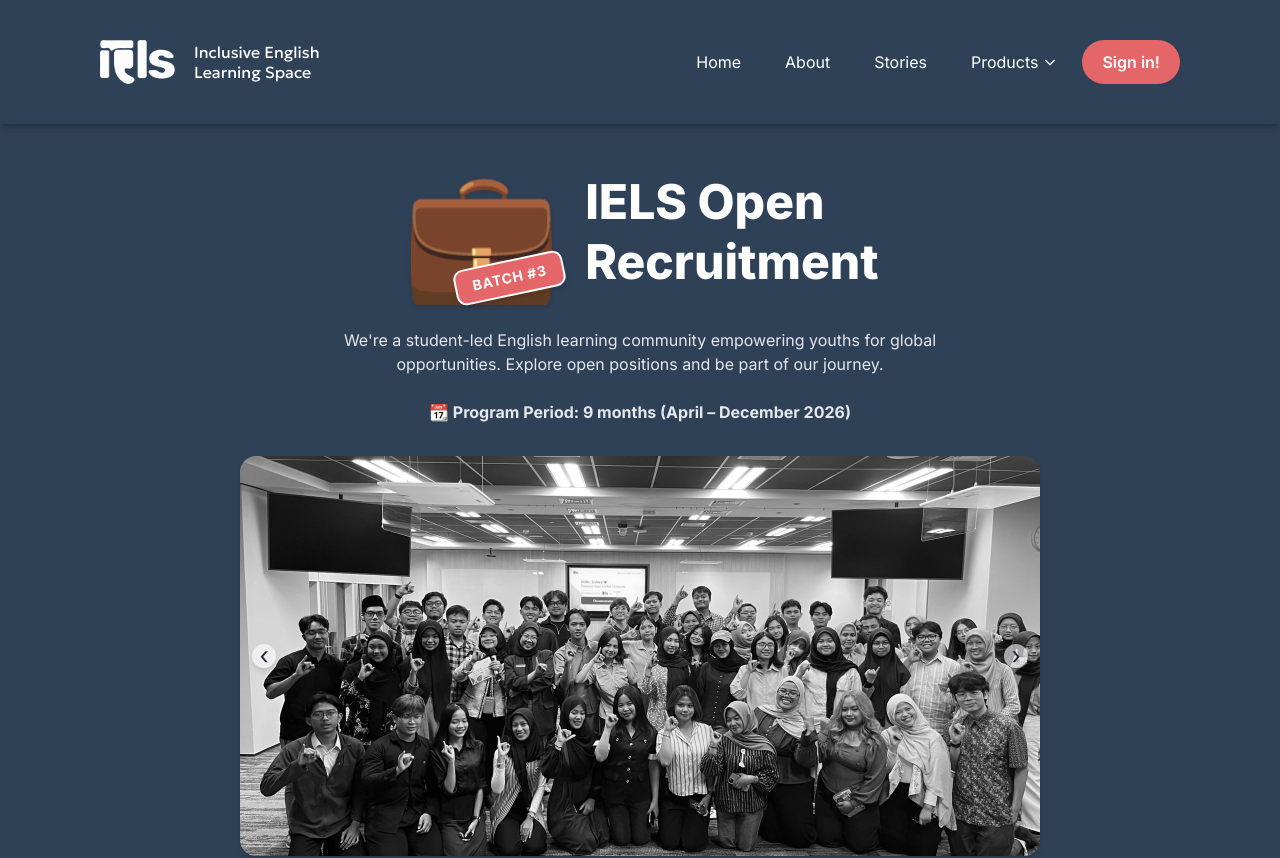
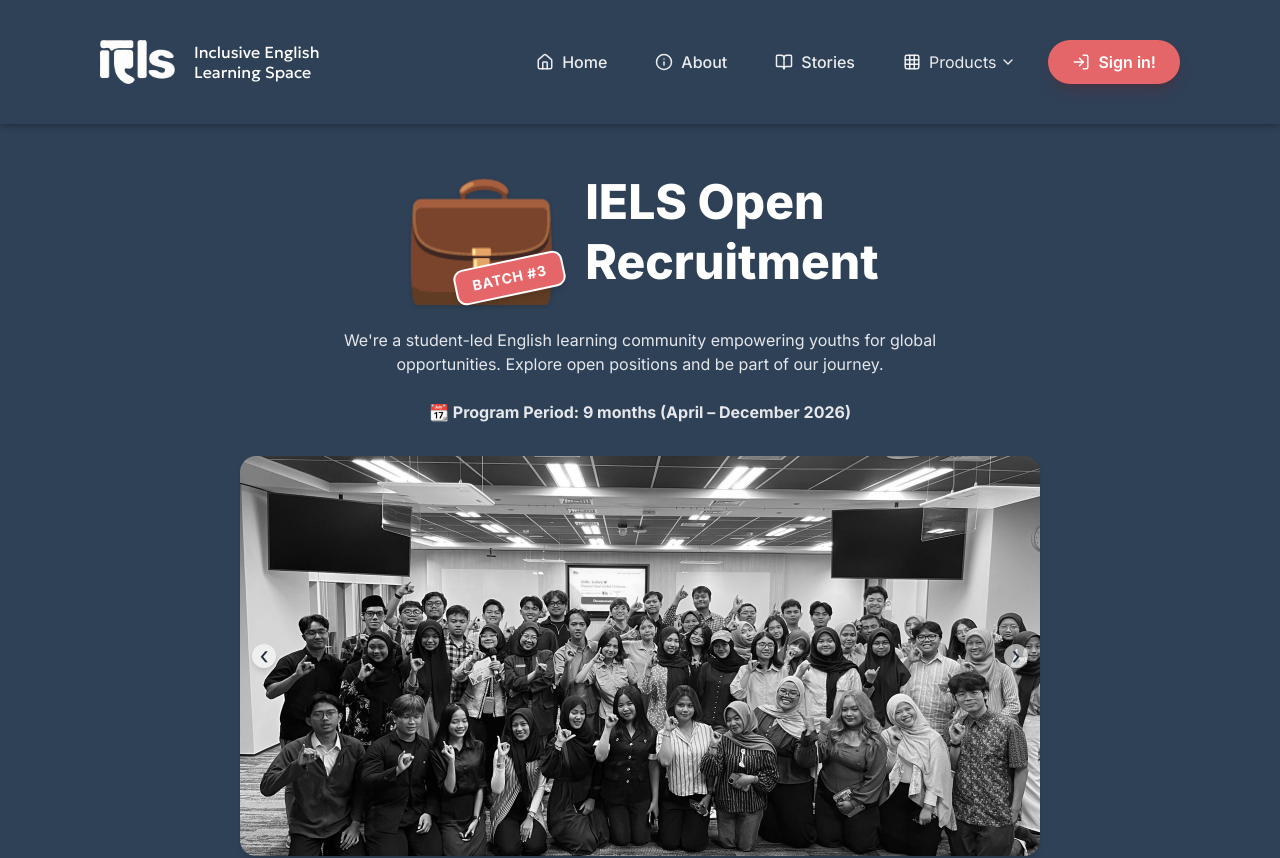
Before and after one commit to putubgs/ielsco, a Next.js app: page /careers in a window 1280 px wide. Shown: the top 858 px of the page. Built offline with nearby package versions, Linux system fonts and the light colour scheme.

Commit message:
Update header

```diff
--- a/src/app/careers/page.tsx
+++ b/src/app/careers/page.tsx
@@ -12,7 +12,7 @@ import DivisionCard from "@/components/careers/DivisionCard";
 import { Button } from "@/components/ui/button";
 import CareersFAQ from "@/components/careers/CareersFAQ";
 
-const DEADLINE = new Date("2026-01-31T23:59:59+07:00");
+const DEADLINE = new Date("2026-02-05T23:59:59+07:00");
 
 /* ===== COUNTDOWN (FIXED) ===== */
 function CountdownTimer() {
@@ -270,7 +270,7 @@ export default function CareersPage() {
               {/* COUNTDOWN (TOP) */}
     <div className="mt-10">
       <p className="text-sm uppercase tracking-widest text-white/70 mb-3">
-        <strong>Recruitment</strong> closes in
+        <strong>EXTENDED!</strong> Recruitment closes in
       </p>
       <CountdownTimer />
     </div>
--- a/src/components/careers/Timeline.tsx
+++ b/src/components/careers/Timeline.tsx
@@ -12,8 +12,8 @@ type TimelineItem = {
 
 const timeline: TimelineItem[] = [
   {
-    title: "Open Recruitment",
-    date: "11–31 January 2026",
+    title: "EXTENDED! Open Recruitment",
+    date: "11 Jan - 5 Feb 2026",
     desc: "Submit your application and choose your preferred division.",
     start: new Date("2026-01-14"),
     end: new Date("2026-01-31"),
--- a/src/components/header.tsx
+++ b/src/components/header.tsx
@@ -4,13 +4,28 @@ import Image from "next/image";
 import Link from "next/link";
 import { usePathname } from "next/navigation";
 import { useState } from "react";
+import {
+  Home,
+  Info,
+  BookOpen,
+  Grid,
+  LogIn,
+  Menu,
+  X,
+  ChevronDown,
+  Coffee,
+  GraduationCap,
+  FileCheck,
+  Calendar,
+  School,
+  Library,
+  Sparkles
+} from "lucide-react";
 
 export default function Header() {
   const pathname = usePathname();
 
   // --- LOGIKA PENYEMBUNYIAN ---
-  // Jika sedang di halaman dashboard, HENTIKAN render komponen ini sepenuhnya.
-  // Menggunakan 'return null' berarti tidak ada HTML/CSS header yang dimuat.
   if (pathname?.startsWith("/dashboard")) {
     return null;
   }
@@ -20,25 +35,27 @@ export default function Header() {
   const [openDropdown, setOpenDropdown] = useState<string | null>(null);
 
   const navItems = [
-    { name: "Home", path: "/" },
-    { name: "About", path: "/about" },
-    { name: "Stories", path: "/stories" },
+    { name: "Home", path: "/", icon: Home },
+    { name: "About", path: "/about", icon: Info },
+    { name: "Stories", path: "/stories", icon: BookOpen },
     {
       name: "Products",
       path: "/products",
+      icon: Grid,
       children: [
-        { name: "IELS Lounge", path: "/iels-lounge" },
-        { name: "IELS Courses", path: "/products/courses" },
-        { name: "IELS English Test", path: "/test" },
-        { name: "IELS Events", path: "/events" },
-        { name: "IELS for Schools", path: "/products/schools" },
-        { name: "E-books & Recordings", path: "/products/resources" },
+        { name: "IELS Lounge", path: "/iels-lounge", icon: Coffee },
+        { name: "IELS Courses", path: "/products/courses", icon: GraduationCap },
+        { name: "IELS English Test", path: "/test", icon: FileCheck },
+        { name: "IELS Events", path: "/events", icon: Calendar },
+        { name: "IELS for Schools", path: "/products/schools", icon: School },
+        { name: "E-books & Recordings", path: "/products/resources", icon: Library },
       ],
     },
     {
       name: "Sign in!",
       path: "/sign-in",
       isStart: true,
+      icon: LogIn
     },
   ];
 
@@ -67,16 +84,19 @@ export default function Header() {
       </Link>
 
       {/* ---------------- TABLET & DESKTOP NAV ---------------- */}
-      <div className="hidden md:flex items-center text-white gap-3">
+      <div className="hidden md:flex items-center text-white gap-2">
         {navItems.map((item) => {
+          const Icon = item.icon;
+
           // 1. Handle "Sign in!" (Start Button)
           if (item.isStart) {
             return (
               <Link
                 key={item.name}
                 href={item.path}
-                className="inline-flex items-center justify-center rounded-full px-5 py-2.5 bg-[#E56668] text-white font-semibold hover:bg-[#C04C4E] transition transform hover:scale-[1.02]"
+                className="ml-2 inline-flex items-center justify-center gap-2 rounded-full px-6 py-2.5 bg-[#E56668] text-white font-semibold hover:bg-[#C04C4E] transition transform hover:scale-[1.02] shadow-lg shadow-red-900/20"
               >
+                <Icon size={18} />
                 {item.name}
               </Link>
             );
@@ -85,65 +105,62 @@ export default function Header() {
           // 2. Handle Dropdown (Products)
           if (item.children) {
             const isOpen = openDropdown === item.name;
-            // Gunakan optional chaining (?.) untuk menghindari error jika pathname null
             const isActive = pathname?.startsWith(item.path) || pathname?.startsWith("/test") || pathname?.startsWith("/iels-lounge");
 
             return (
               <div
                 key={item.name}
                 className="relative group"
-                onMouseLeave={() => setOpenDropdown(null)} // Tutup saat mouse keluar
+                onMouseLeave={() => setOpenDropdown(null)}
               >
                 <div
-                  className={`flex items-center rounded-full transition-all ${
-                    isActive ? "bg-white text-[#2F4157]" : "hover:bg-white/20 text-white"
+                  className={`flex items-center rounded-full transition-all cursor-pointer ${
+                    isActive ? "bg-white text-[#2F4157] font-medium" : "hover:bg-white/10 text-white/90 hover:text-white"
                   }`}
                 >
-                  {/* Nama Menu Utama (Bisa diklik langsung) */}
-                  <Link href={item.path} className="pl-4 py-2 pr-1">
+                  {/* Nama Menu Utama */}
+                  <Link href={item.path} className="flex items-center gap-2 pl-5 py-2.5 pr-1">
+                    <Icon size={18} />
                     {item.name}
                   </Link>
 
-                  {/* Tombol Panah (Untuk Tablet/Touch) */}
+                  {/* Tombol Panah */}
                   <button
                     type="button"
                     onClick={(e) => {
                       e.preventDefault();
                       setOpenDropdown(isOpen ? null : item.name);
                     }}
-                    className="pr-3 py-2 flex items-center justify-center"
+                    className="pr-4 py-2 flex items-center justify-center"
                   >
-                    <svg
-                      className={`w-4 h-4 transition-transform ${
-                        isOpen ? "rotate-180" : "group-hover:rotate-180"
-                      }`}
-                      fill="none"
-                      stroke="currentColor"
-                      strokeWidth="2"
-                      viewBox="0 0 24 24"
-                    >
-                      <path d="M19 9l-7 7-7-7" />
-                    </svg>
+                    <ChevronDown
+                      size={16}
+                      className={`transition-transform duration-200 ${isOpen ? "rotate-180" : "group-hover:rotate-180"}`}
+                    />
                   </button>
                 </div>
 
-                {/* Menu Dropdown (Muncul saat Hover ATAU saat State Open) */}
+                {/* Menu Dropdown */}
                 <div
-                  className={`absolute left-0 mt-2 w-52 rounded-2xl bg-white text-[#2F4157] shadow-xl z-[60] transition-all duration-200
+                  className={`absolute left-0 mt-2 w-64 rounded-2xl bg-white text-[#2F4157] shadow-xl z-[60] transition-all duration-200 border border-gray-100 overflow-hidden
                     ${isOpen ? "opacity-100 translate-y-0 visible" : "opacity-0 -translate-y-2 invisible lg:group-hover:opacity-100 lg:group-hover:translate-y-0 lg:group-hover:visible"}
                   `}
                 >
                   <div className="py-2">
-                    {item.children.map((child) => (
+                    {item.children.map((child) => {
+                      const ChildIcon = child.icon;
+                      return (
                         <Link
                           key={child.path}
                           href={child.path}
-                        className="block px-5 py-2.5 hover:bg-gray-100 first:rounded-t-2xl last:rounded-b-2xl transition-colors"
+                          className="flex items-center gap-3 px-5 py-3 hover:bg-gray-50 transition-colors text-sm font-medium text-gray-600 hover:text-[#E56668]"
                           onClick={() => setOpenDropdown(null)}
                         >
+                          <ChildIcon size={18} className="text-gray-400" />
                           {child.name}
                         </Link>
-                    ))}
+                      );
+                    })}
                   </div>
                 </div>
               </div>
@@ -151,15 +168,18 @@ export default function Header() {
           }
 
           // 3. Normal Link
-          const isActive = pathname === item.path || pathname?.startsWith(item.path + "/");
+          const isActive = pathname === item.path;
           return (
             <Link
               key={item.path}
               href={item.path}
-              className={`px-4 py-2 rounded-full transition-colors ${
-                isActive ? "bg-white text-[#2F4157]" : "hover:bg-white/20 text-white"
+              className={`flex items-center gap-2 px-5 py-2.5 rounded-full transition-colors font-medium ${
+                isActive
+                  ? "bg-white text-[#2F4157]"
+                  : "text-white/90 hover:text-white hover:bg-white/10"
               }`}
             >
+              <Icon size={18} />
               {item.name}
             </Link>
           );
@@ -169,106 +189,107 @@ export default function Header() {
       {/* Mobile hamburger */}
       <button
         onClick={toggleMobileMenu}
-        className="md:hidden flex flex-col items-center justify-center w-8 h-8"
+        className="md:hidden flex flex-col items-center justify-center w-10 h-10 text-white"
         aria-label="Toggle menu"
       >
-        <div className={`w-6 h-0.5 bg-white transition-all ${isMobileMenuOpen ? "rotate-45 translate-y-1.5" : ""}`} />
-        <div className={`w-6 h-0.5 bg-white my-1 transition-all ${isMobileMenuOpen ? "opacity-0" : ""}`} />
-        <div className={`w-6 h-0.5 bg-white transition-all ${isMobileMenuOpen ? "-rotate-45 -translate-y-1.5" : ""}`} />
+        {isMobileMenuOpen ? <X size={28} /> : <Menu size={28} />}
       </button>
 
       {/* Mobile overlay */}
-      {isMobileMenuOpen && <div className="md:hidden fixed inset-0 bg-black/50 z-40" onClick={closeMobileMenu} />}
+      {isMobileMenuOpen && <div className="md:hidden fixed inset-0 bg-black/60 z-40 backdrop-blur-sm" onClick={closeMobileMenu} />}
 
       {/* MOBILE MENU */}
-      <div className={`md:hidden fixed top-0 right-0 h-full w-64 bg-[#2F4157] z-50 transition-transform duration-300 ${isMobileMenuOpen ? "translate-x-0" : "translate-x-full"}`}>
-        <nav className="p-6 space-y-4">
+      <div className={`md:hidden fixed top-0 right-0 h-full w-[80%] max-w-sm bg-[#2F4157] z-50 transition-transform duration-300 shadow-2xl ${isMobileMenuOpen ? "translate-x-0" : "translate-x-full"}`}>
+
+        {/* Mobile Header */}
+        <div className="p-6 border-b border-white/10 flex justify-between items-center">
+           <span className="text-white font-geologica font-bold text-lg">Menu</span>
+           <button onClick={closeMobileMenu} className="text-white/70 hover:text-white">
+             <X size={24} />
+           </button>
+        </div>
+
+        <nav className="p-6 space-y-2 overflow-y-auto h-[calc(100vh-80px)]">
           {navItems.map((item) => {
-            // Special mobile Start (always red)
+            const Icon = item.icon;
+
+            // Special mobile Start
             if (item.isStart) {
               return (
-                <div key={item.name}>
+                <div key={item.name} className="pt-4 mt-4 border-t border-white/10">
                   <Link
                     href={item.path}
                     onClick={closeMobileMenu}
-                    className="block w-full text-center px-4 py-2 rounded-lg bg-[#E56668] text-white font-medium hover:scale-[1.03] transition-all"
+                    className="flex items-center justify-center gap-2 w-full text-center px-4 py-3 rounded-xl bg-[#E56668] text-white font-bold hover:bg-[#C04C4E] transition-all shadow-lg"
                   >
+                    <Icon size={20} />
                     {item.name}
                   </Link>
                 </div>
               );
             }
 
-            // items with children (collapsible)
+            // Dropdown Items (Mobile)
             if (item.children) {
               const isOpen = openDropdown === item.name;
-              const isActive =
-              pathname?.startsWith("/products") || pathname?.startsWith("/iels-lounge") || pathname?.startsWith("/courses") || pathname?.startsWith("/courses" + "/") || pathname?.startsWith("/test") || pathname?.startsWith("/schools") || pathname?.startsWith("/resources") || pathname?.startsWith("/events");
+              const isActive = pathname?.startsWith("/products");
+
               return (
-                <div key={item.name}>
-                  <div
-                    className={`flex items-center justify-between rounded-lg overflow-hidden transition-colors ${
-                      isActive
-                        ? "bg-white text-[#2F4157]"
-                        : "text-white hover:bg-white/20"
-                    }`}
-                  >
-                    {/* TEXT → LINK */}
+                <div key={item.name} className="overflow-hidden">
+                  <div className={`rounded-xl transition-colors ${isActive ? "bg-white/10" : ""}`}>
+                    <div className="flex items-center justify-between pr-2">
                       <Link
                         href={item.path}
                         onClick={closeMobileMenu}
-                      className={`flex-1 px-4 py-2`}
+                        className="flex-1 flex items-center gap-3 px-4 py-3 text-white font-medium"
                       >
+                        <Icon size={20} className={isActive ? "text-[#E56668]" : "text-gray-300"} />
                         {item.name}
                       </Link>
-
                       <button
                         onClick={() => setOpenDropdown(isOpen ? null : item.name)}
-                      className="px-4"
-                      aria-label="Toggle submenu"
+                        className="p-3 text-white/70"
                       >
-                      <svg
-                        className={`w-4 h-4 transition-transform ${
-                          isOpen ? "rotate-180" : ""
-                        }`}
-                        stroke="currentColor"
-                        strokeWidth="2"
-                        fill="none"
-                        viewBox="0 0 24 24"
-                      >
-                        <path d="M19 9l-7 7-7-7" />
-                      </svg>
+                        <ChevronDown size={18} className={`transition-transform ${isOpen ? "rotate-180" : ""}`} />
                       </button>
                     </div>
-                  {isOpen && (
-                    <div className="ml-4 mt-2 space-y-2">
-                      {item.children.map((child) => (
+
+                    {/* Mobile Submenu */}
+                    <div className={`space-y-1 pl-4 pr-2 overflow-hidden transition-all duration-300 ${isOpen ? "max-h-96 pb-2" : "max-h-0"}`}>
+                      {item.children.map((child) => {
+                        const ChildIcon = child.icon;
+                        return (
                           <Link
                             key={child.path}
                             href={child.path}
                             onClick={closeMobileMenu}
-                          className="block text-sm text-white hover:underline"
+                            className="flex items-center gap-3 px-4 py-2.5 rounded-lg text-sm text-white/80 hover:bg-white/10 hover:text-white transition-colors"
                           >
+                            <ChildIcon size={16} />
                             {child.name}
                           </Link>
-                      ))}
+                        )
+                      })}
                     </div>
-                  )}
+                  </div>
                 </div>
               );
             }
 
-            // plain mobile link
-            const isActive = pathname === item.path || pathname?.startsWith(item.path + "/");
+            // Normal Link (Mobile)
+            const isActive = pathname === item.path;
             return (
               <Link
                 key={item.path}
                 href={item.path}
                 onClick={closeMobileMenu}
-                className={`block px-4 py-2 rounded-lg ${isActive
+                className={`flex items-center gap-3 px-4 py-3 rounded-xl transition-colors font-medium ${
+                  isActive
                     ? "bg-white text-[#2F4157]"
-                  : "text-white hover:bg-white/20"}`}
+                    : "text-white hover:bg-white/10"
+                }`}
               >
+                <Icon size={20} className={isActive ? "text-[#E56668]" : "text-gray-300"} />
                 {item.name}
               </Link>
             );
```
Lines whose indentation alone changed are shown as unchanged.
